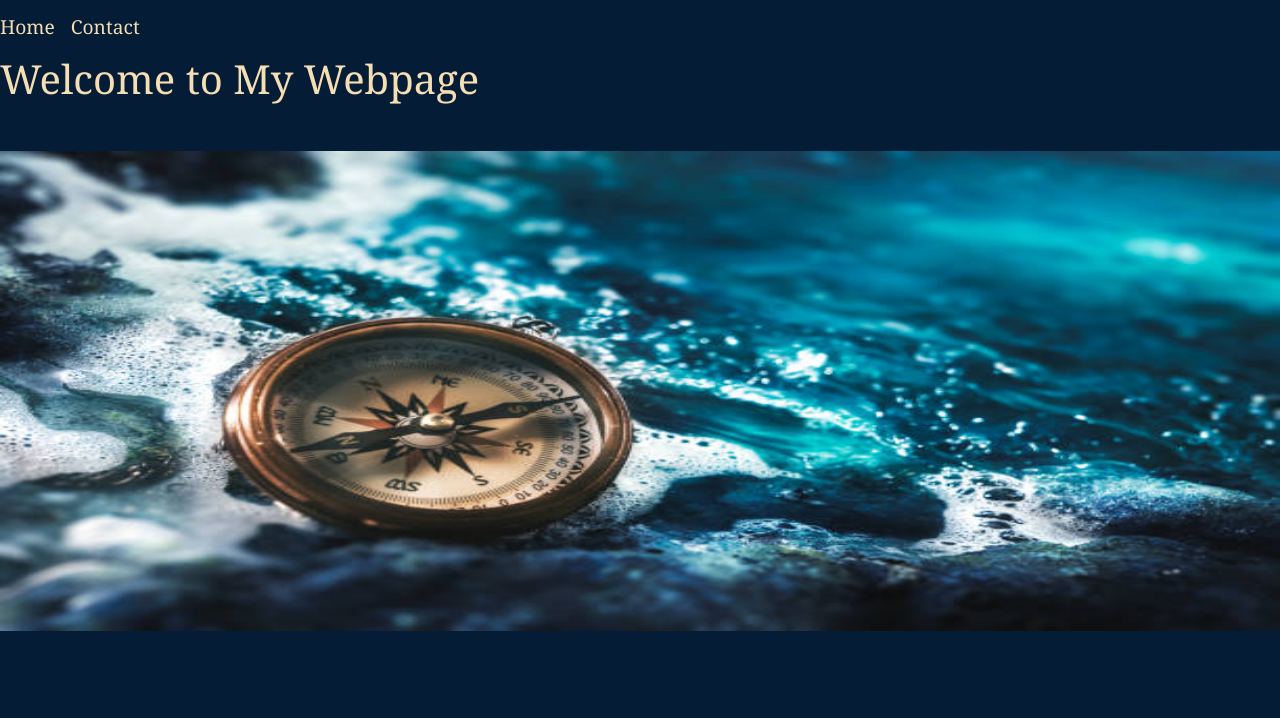
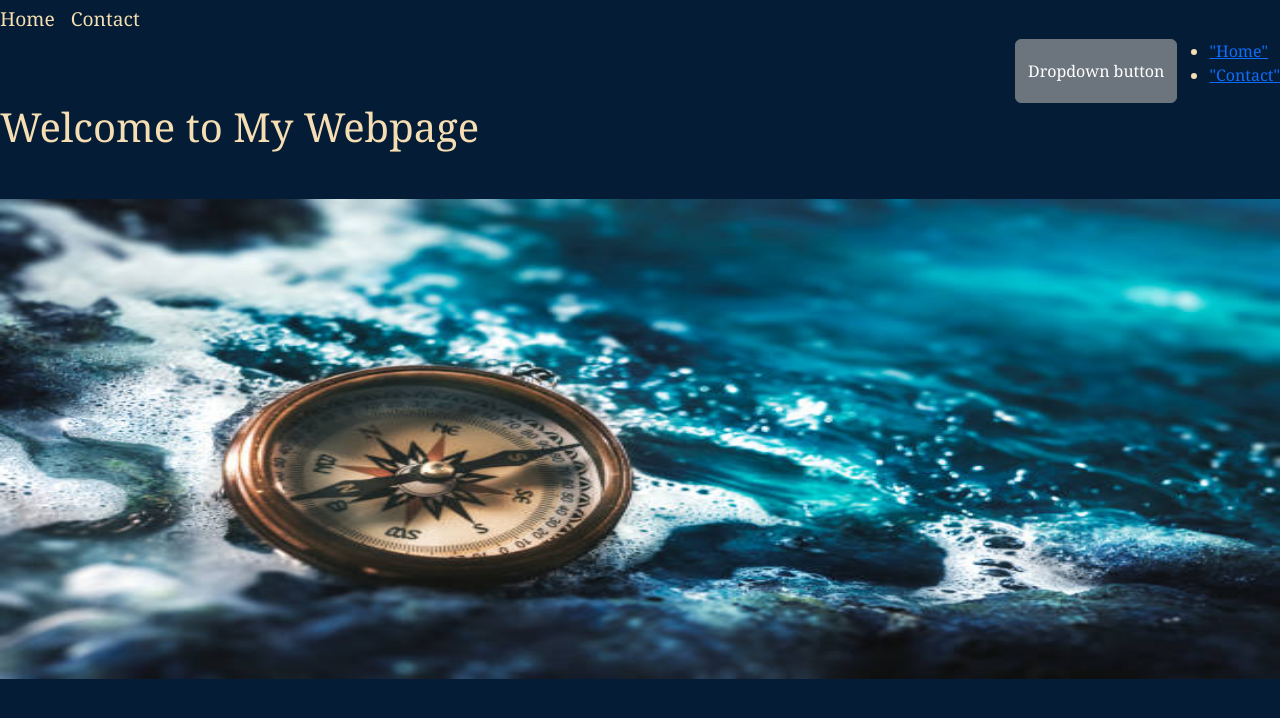
Before and after one commit to quandagr/Navigation, a React (Vite) app: page / in a window 1280 px wide. Shown: the top 718 px of the page. Built offline with nearby package versions, Linux system fonts and the light colour scheme.

Commit message:
update css and app.jsx

```diff
--- a/package.json
+++ b/package.json
@@ -11,6 +11,7 @@
   },
   "dependencies": {
     "react": "^19.2.0",
+    "react-bootstrap": "^2.10.10",
     "react-dom": "^19.2.0",
     "react-router-dom": "^7.13.0"
   },
--- a/src/App.css
+++ b/src/App.css
@@ -23,3 +23,12 @@ nav a:hover{
   margin: 0 auto;
   padding: 2rem;
 }
+Navdropdown-menu{
+  background-color: #041c35;
+}
+Navdropdown-item{
+  color: wheat;
+}
+Navdropdown-item:hover{
+  color: #ff6347;
+}
--- a/src/App.jsx
+++ b/src/App.jsx
@@ -5,24 +5,28 @@ import './App.css'
 import { BrowserRouter,Router, Routes,Route, Link} from 'react-router-dom'
 import { Home } from './Pages/Home.jsx'
 import { ContactForm } from './Pages/Contact.jsx'
+import { NavDropdown } from 'react-bootstrap'
+import {Navbar, Nav, Container} from 'react-bootstrap'
+
+
 
 function App() {
   const [count, setCount] = useState(0)
 
   return (
     <BrowserRouter>
-
-    <nav className ="navbar navbar-expand-lg justify-content-start gap-3">
+   {/*React-Bootstrap Navbar component with a dropdown menu*/}
+    <nav className ="Navcontainer d-flex justify-content-start gap-3">
       <Link to="/">Home</Link>
       <Link to="/contact">Contact</Link>
     </nav>
-    < div className = "dropdown-divider">
-    <button className="btn btn-secondary dropdown-toggle" type="button" id="dropdownMenuButton1" data-bs-toggle="dropdown" aria-expanded="false">
+    < div className = "Navdropdown-dividercontainer d-flex justify-content-end">
+    <button className="btn btn-secondary Navdropdown-toggle" type="button" id="NavdropdownMenuButton1" data-bs-toggle="dropdown" aria-expanded="false">
   Dropdown button
 </button>
-<ul className="dropdown-menu" aria-labelledby="Menu Button">
-  <li><a className="dropdown-item" href="#"><Home></Home></a></li>
-  <li><a className="dropdown-item" href="#">Contact</a></li>
+<ul className="Navdropdown-menu" aria-labelledby="NavdropdownMenuButton1" font="wheat, cursive, sans-serif">
+  <li><a className="Navdropdown-item" href="#">"Home"</a></li>
+  <li><a className="Navdropdown-item" href="#">"Contact"</a></li>
   </ul>
     </div>
 
```
Also changed, not shown: 1 other file (tests, documents, lock files or other folders).
